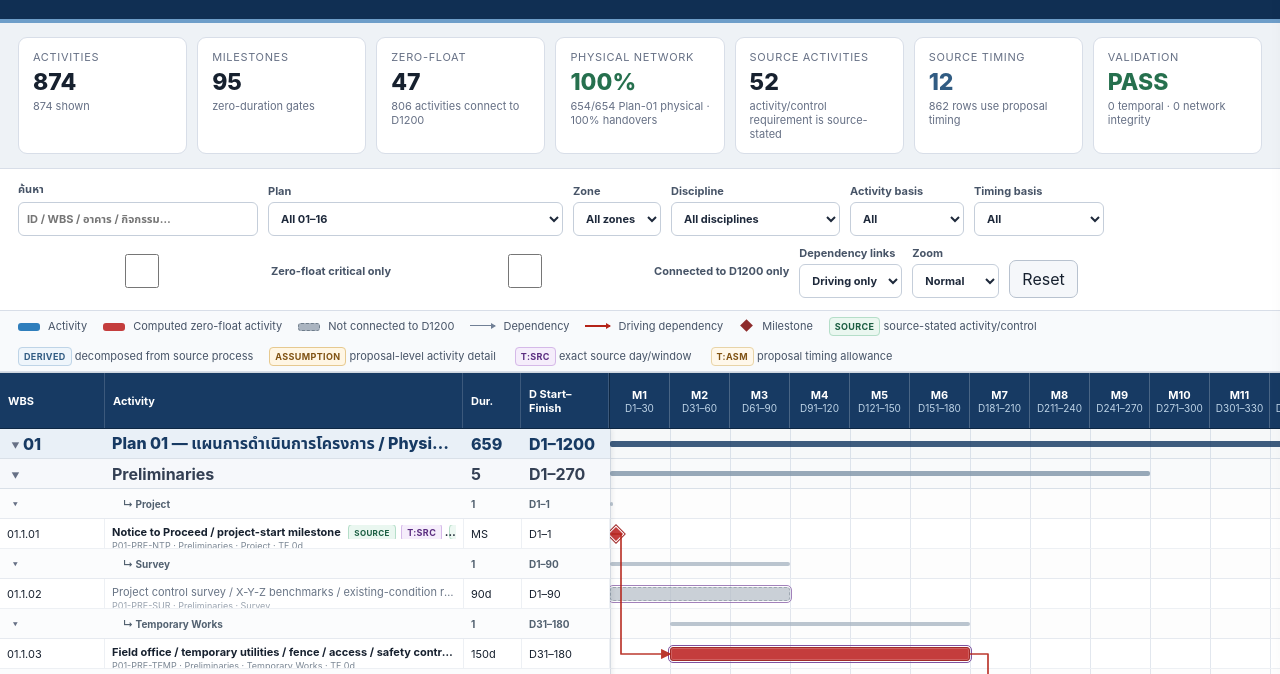
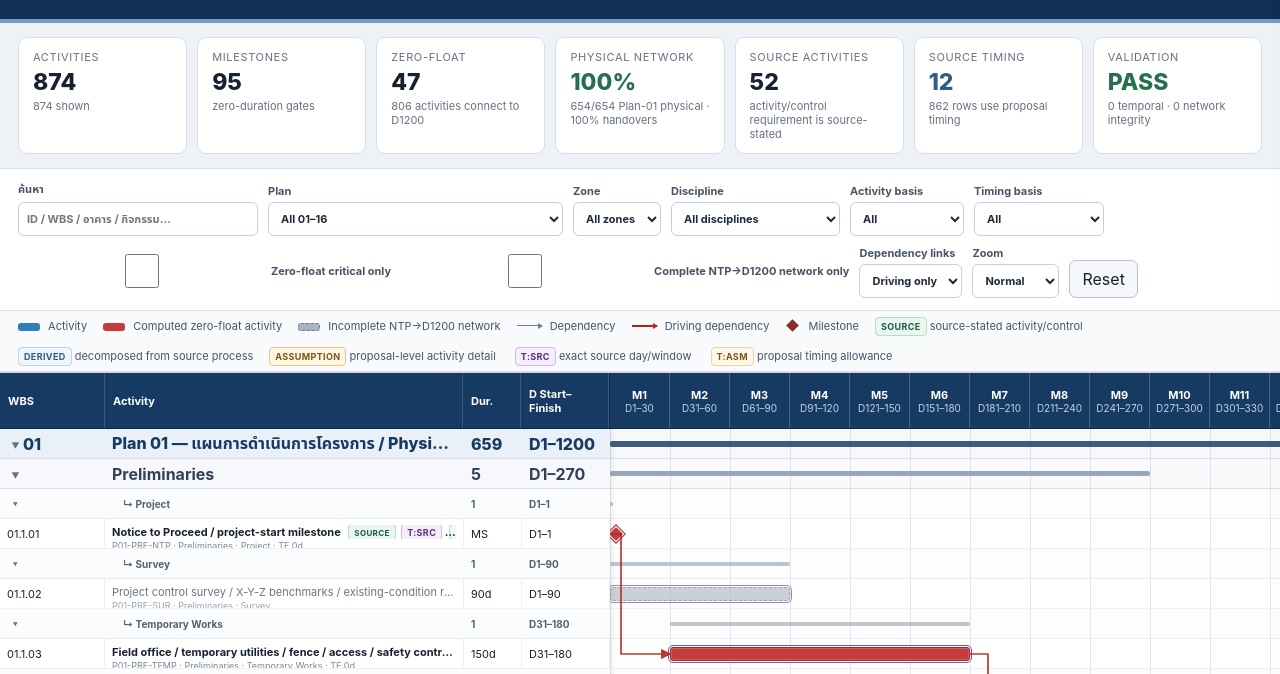
Before and after one commit to saratchai1/gantt-chart, a website with bundled scripts: page index.html in a window 1280 px wide. Shown: the part 119-793 px from the top of the page. Built offline with nearby package versions, Linux system fonts and the light colour scheme.

Commit message:
Label two-sided NTP-to-D1200 network controls

```diff
--- a/index.html
+++ b/index.html
@@ -51,7 +51,7 @@
       </select>
     </label>
     <label class="check"><input id="criticalOnly" type="checkbox" /> Zero-float critical only</label>
-    <label class="check"><input id="networkOnly" type="checkbox" /> Connected to D1200 only</label>
+    <label class="check"><input id="networkOnly" type="checkbox" /> Complete NTP→D1200 network only</label>
     <label>Dependency links
       <select id="linkMode">
         <option value="off">Off</option>
@@ -72,7 +72,7 @@
   <section class="legend">
     <span><i class="swatch normal"></i> Activity</span>
     <span><i class="swatch critical"></i> Computed zero-float activity</span>
-    <span><i class="swatch disconnected"></i> Not connected to D1200</span>
+    <span><i class="swatch disconnected"></i> Incomplete NTP→D1200 network</span>
     <span><i class="link-sample normal"></i> Dependency</span>
     <span><i class="link-sample driving"></i> Driving dependency</span>
     <span><i class="diamond"></i> Milestone</span>
@@ -101,7 +101,7 @@
   </aside>
 
   <footer>
-    Benchmark PDF is used only for WBS/activity granularity. Activity content and exact timing are audited separately. Rows with Timing Basis = ASSUMPTION are proposal planning allowances, not TOR-stated durations, and must be replaced by the approved calendar, BOQ/productivity and vendor-confirmed lead times at contract-baseline stage. Computed float is calculated against the current proposal network and the D1200 final milestone. Network coverage is separately validated so Plan-01 physical activities cannot silently terminate outside the final acceptance network. Dependency links are drawn only between rows currently visible in the filtered/collapsed view.
+    Benchmark PDF is used only for WBS/activity granularity. Activity content and exact timing are audited separately. Rows with Timing Basis = ASSUMPTION are proposal planning allowances, not TOR-stated durations, and must be replaced by the approved calendar, BOQ/productivity and vendor-confirmed lead times at contract-baseline stage. Computed float is calculated against the current proposal network and the D1200 final milestone. Plan-01 physical work is validated in both directions: complete predecessor ancestry from NTP and downstream connectivity to D1200. Dependency links are drawn only between rows currently visible in the filtered/collapsed view.
   </footer>
 
   <script type="module" src="./app.js"></script>
```
